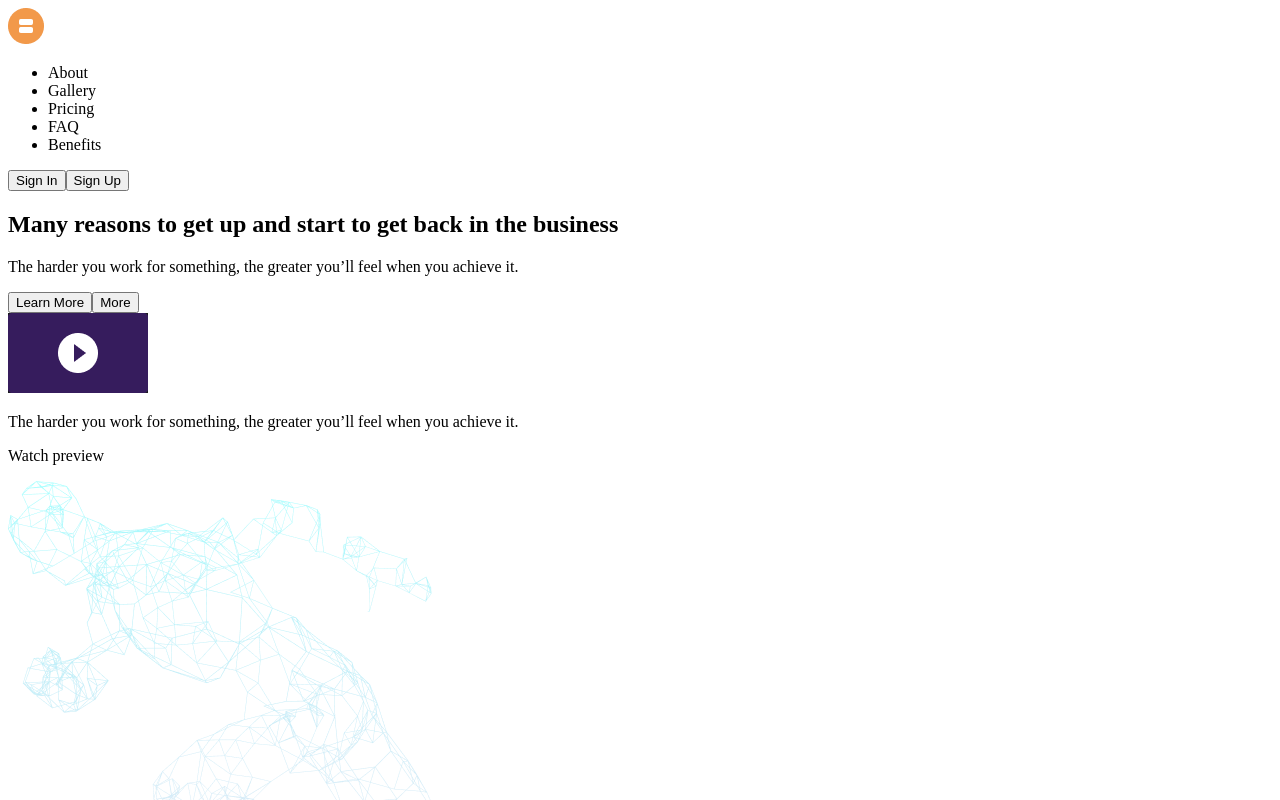
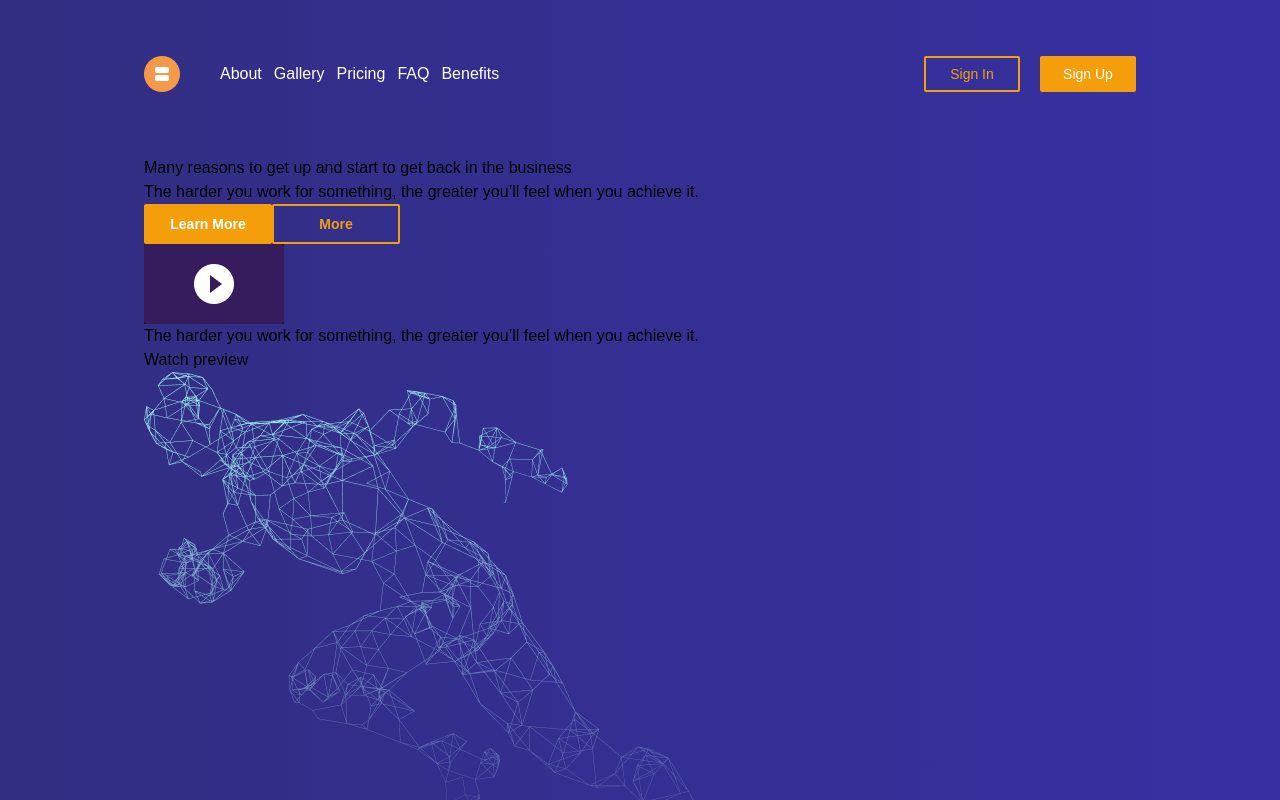
Before and after one commit to ladeirakelwin/landing-page-one, a Next.js app: page / in a window 1280 px wide. Shown: the top 800 px of the page. Built offline with nearby package versions, Linux system fonts and the light colour scheme.

Commit message:
Added global CSS

```diff
--- a/src/pages/_app.js
+++ b/src/pages/_app.js
@@ -1,4 +1,5 @@
 import 'tailwindcss/tailwind.css'
+import '../styles/global.css'
 
 function MyApp({ Component, pageProps }) {
   return <Component {...pageProps} />
--- /dev/null
+++ b/src/styles/global.css
@@ -0,0 +1,8 @@
+@tailwind base;
+@tailwind components;
+@tailwind utilities;
+@import url('https://fonts.googleapis.com/css2?family=Poppins:wght@400;500;600;700&display=swap');
+
+* {
+  font-family: 'Poppins', sans-serif;
+}
```
